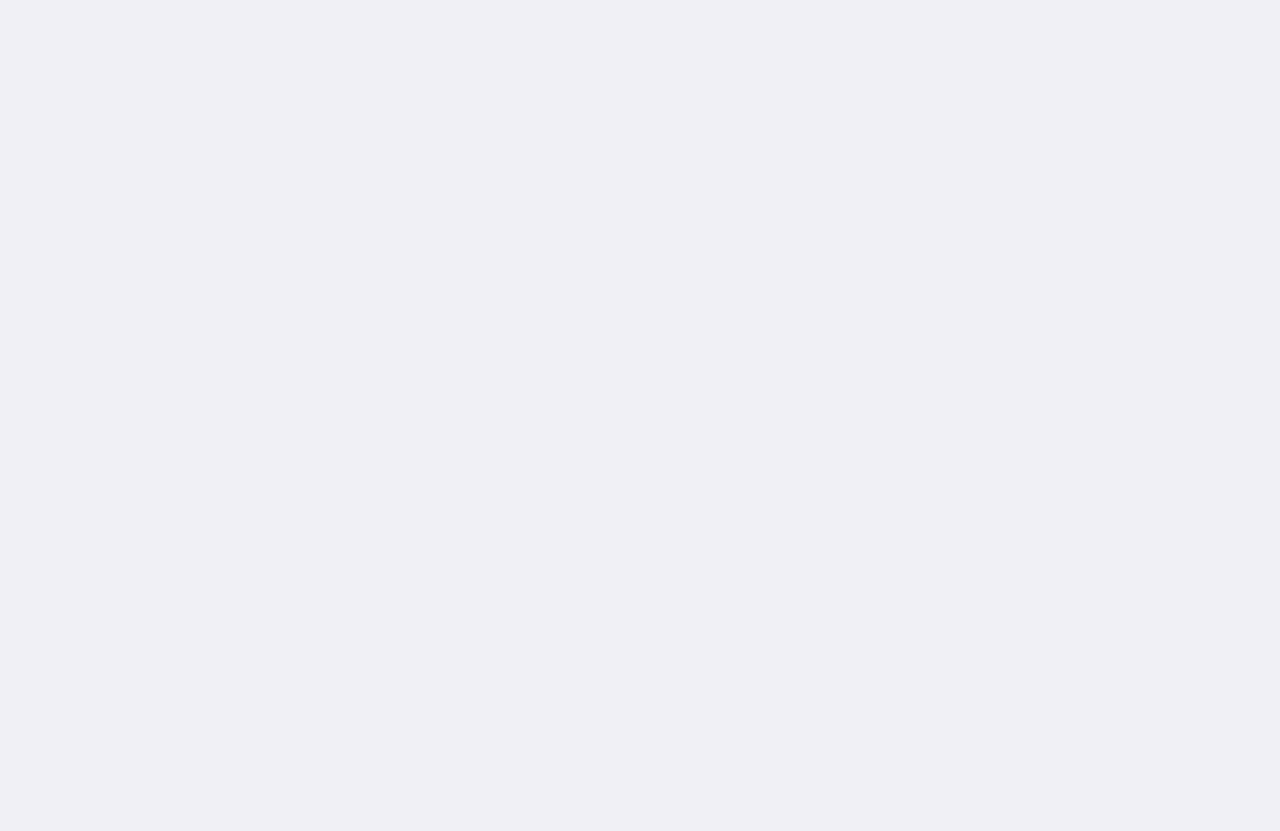
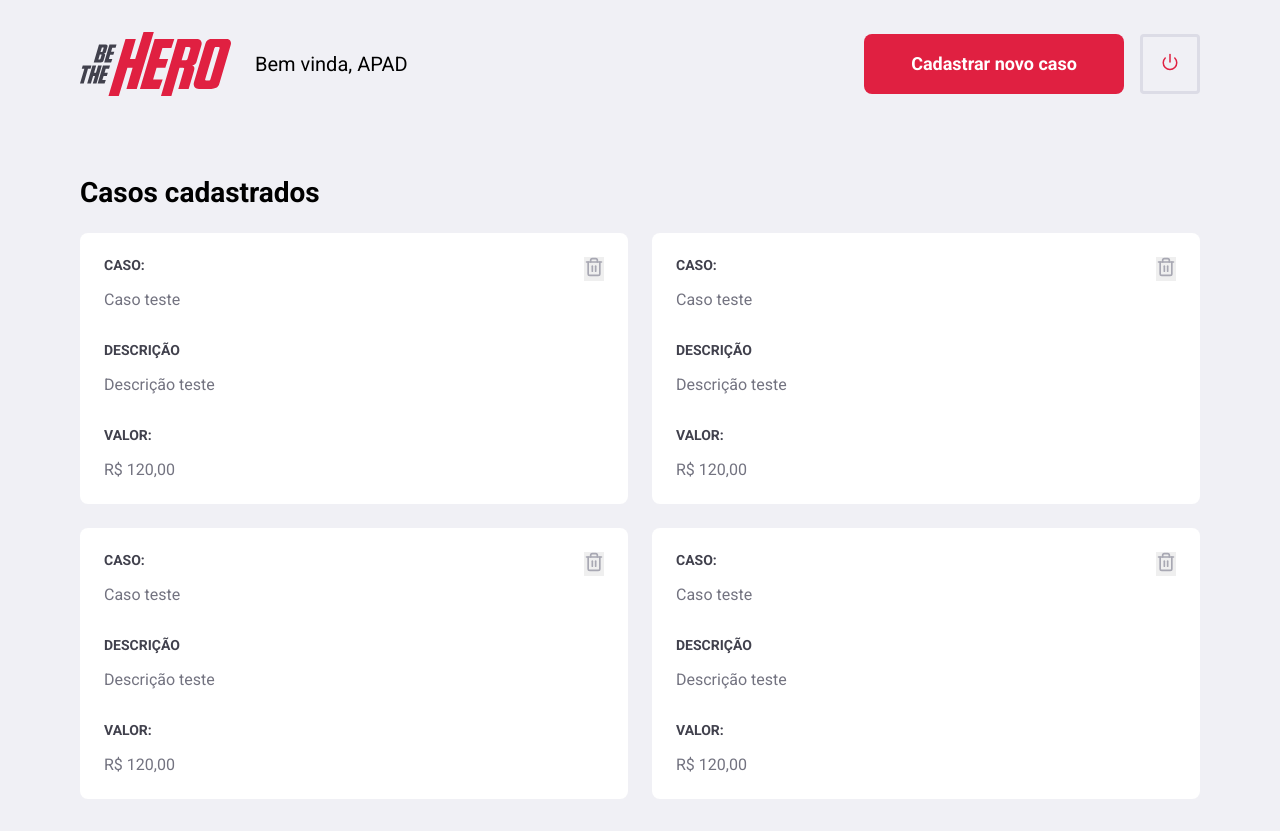
Before and after one commit to manuelabognar/beTheHero, a React (Create React App) app in the folder frontend/: page /profile in a window 1280 px wide. Before the commit the page ends 800 px from the top, so only its background shows below. Built offline with nearby package versions, Linux system fonts and the light colour scheme.

Commit message:
profile page

```diff
--- /dev/null
+++ b/frontend/src/pages/Profile/index.js
@@ -0,0 +1,92 @@
+import React from 'react';
+import { Link } from 'react-router-dom';
+import { FiPower, FiTrash2 } from 'react-icons/fi';
+
+import './styles.css';
+
+import logoImg from '../../assets/logo.svg';
+
+export default function Register () {
+  return (
+    <div className="profile-container">
+      <header>
+        <img src={logoImg} alt="Be the Hero" />
+        <span>Bem vinda, APAD</span>
+
+        <Link className="button" to="/incidents/new">
+          Cadastrar novo caso
+        </Link>
+        <button type="button">
+          <FiPower size={18} color="#E02041" />
+        </button>
+      </header>
+
+      <h1>Casos cadastrados</h1>
+
+      <ul>
+        <li>
+          <strong>CASO:</strong>
+          <p>Caso teste</p>
+
+          <strong>DESCRIÇÃO</strong>
+          <p>Descrição teste</p>
+
+          <strong>VALOR:</strong>
+          <p>R$ 120,00</p>
+
+          <button type="button">
+            <FiTrash2 size={20} color="#a8a8b3" />
+          </button>
+        </li>
+
+        <li>
+          <strong>CASO:</strong>
+          <p>Caso teste</p>
+
+          <strong>DESCRIÇÃO</strong>
+          <p>Descrição teste</p>
+
+          <strong>VALOR:</strong>
+          <p>R$ 120,00</p>
+
+          <button type="button">
+            <FiTrash2 size={20} color="#a8a8b3" />
+          </button>
+        </li>
+
+        <li>
+          <strong>CASO:</strong>
+          <p>Caso teste</p>
+
+          <strong>DESCRIÇÃO</strong>
+          <p>Descrição teste</p>
+
+          <strong>VALOR:</strong>
+          <p>R$ 120,00</p>
+
+          <button type="button">
+            <FiTrash2 size={20} color="#a8a8b3" />
+          </button>
+        </li>
+
+        <li>
+          <strong>CASO:</strong>
+          <p>Caso teste</p>
+
+          <strong>DESCRIÇÃO</strong>
+          <p>Descrição teste</p>
+
+          <strong>VALOR:</strong>
+          <p>R$ 120,00</p>
+
+          <button type="button">
+            <FiTrash2 size={20} color="#a8a8b3" />
+          </button>
+        </li>
+
+
+      </ul>
+
+    </div>
+  );
+}
--- /dev/null
+++ b/frontend/src/pages/Profile/styles.css
@@ -0,0 +1,86 @@
+.profile-container {
+  width: 100%;
+  max-width: 1180px;
+  padding: 0 30px;
+  margin: 32px auto;
+}
+
+.profile-container header {
+  display: flex;
+  align-items: center;
+}
+
+.profile-container header span {
+  font-size: 20px;
+  margin-left: 24px;
+}
+
+.profile-container header img {
+  height: 64px;
+}
+
+.profile-container header a {
+  width: 260px;
+  margin-left: auto;
+  margin-top: 0;
+}
+
+.profile-container header button {
+  height: 60px;
+  width: 60px;
+  border-radius: 4px;
+  border: solid #dcdce6;
+  background: transparent;
+  margin-left: 16px;
+  transition: border-color 0.2s;
+}
+
+.profile-container header button:hover {
+  border-color: #999;
+}
+
+.profile-container h1 {
+  margin-top: 80px;
+  margin-bottom: 24px;
+}
+
+.profile-container ul {
+  display: grid;
+  grid-template-columns: 1fr 1fr;
+  grid-gap: 24px;
+  list-style: none;
+}
+
+.profile-container ul li {
+  background: #fff;
+  padding: 24px;
+  border-radius: 8px;
+  position: relative;
+}
+
+.profile-container ul li button {
+  position: absolute;
+  right: 24px;
+  top:24px;
+  border: 0;
+}
+
+.profile-container ul li button:hover {
+  opacity: 0.8;
+}
+
+.profile-container ul li strong {
+  display: block;
+  margin-bottom: 16px;
+  color: #41414d;
+}
+
+.profile-container ul li p + strong {
+  margin-top: 32px;
+}
+
+.profile-container ul li p {
+  color: #737380;
+  line-height: 21px;
+  font-size: 16px;
+}
--- a/frontend/src/routes.js
+++ b/frontend/src/routes.js
@@ -3,6 +3,7 @@ import { BrowserRouter, Route, Switch } from 'react-router-dom';
 
 import Logon from './pages/Logon';
 import Register from './pages/Register'
+import Profile from './pages/Profile'
 
 export default function Routes () {
   return (
@@ -10,6 +11,7 @@ export default function Routes () {
       <Switch>
         <Route path="/" exact component={Logon} />
         <Route path="/register" component={Register} />
+        <Route path="/profile" component={Profile} />
       </Switch>
     </BrowserRouter>
   );
```
